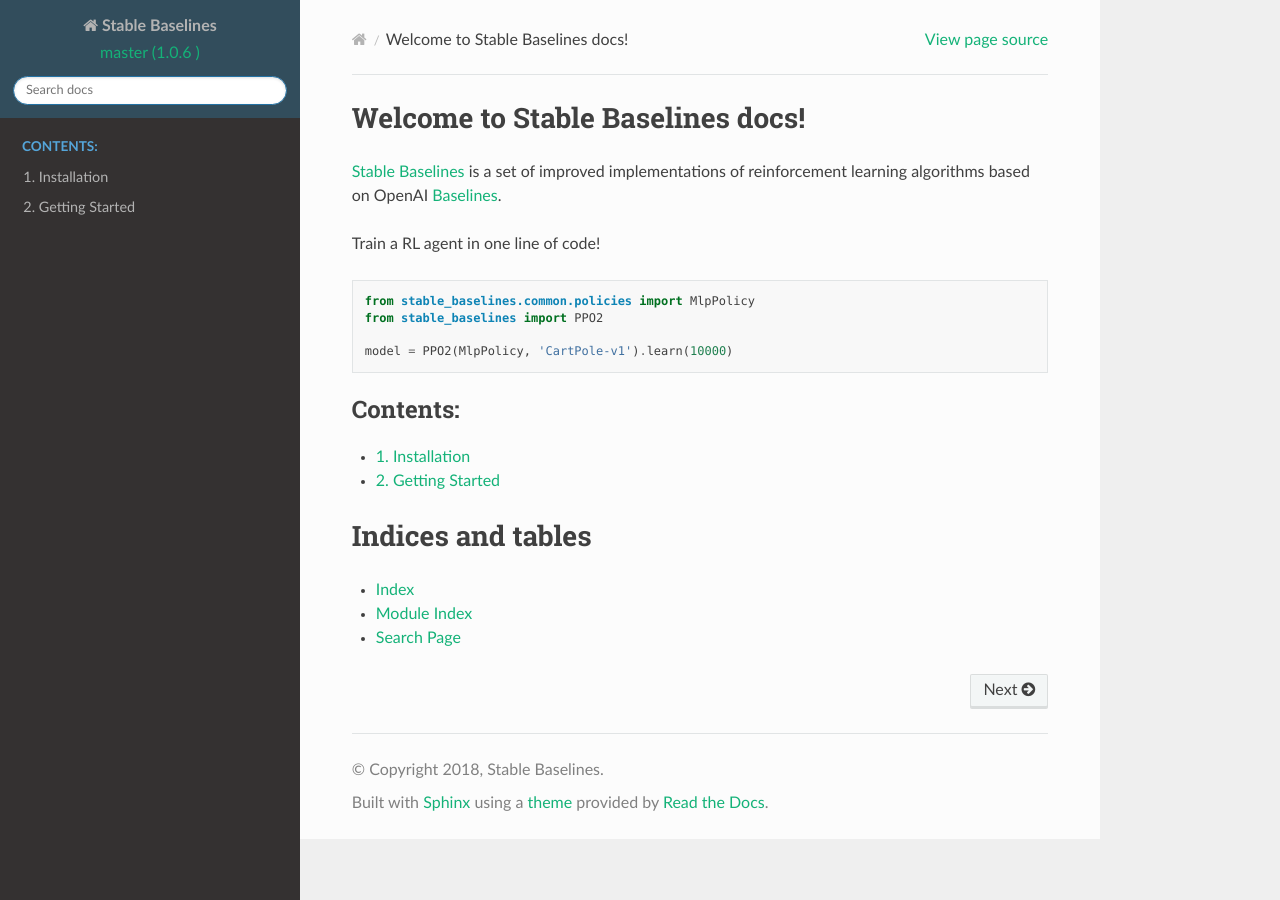
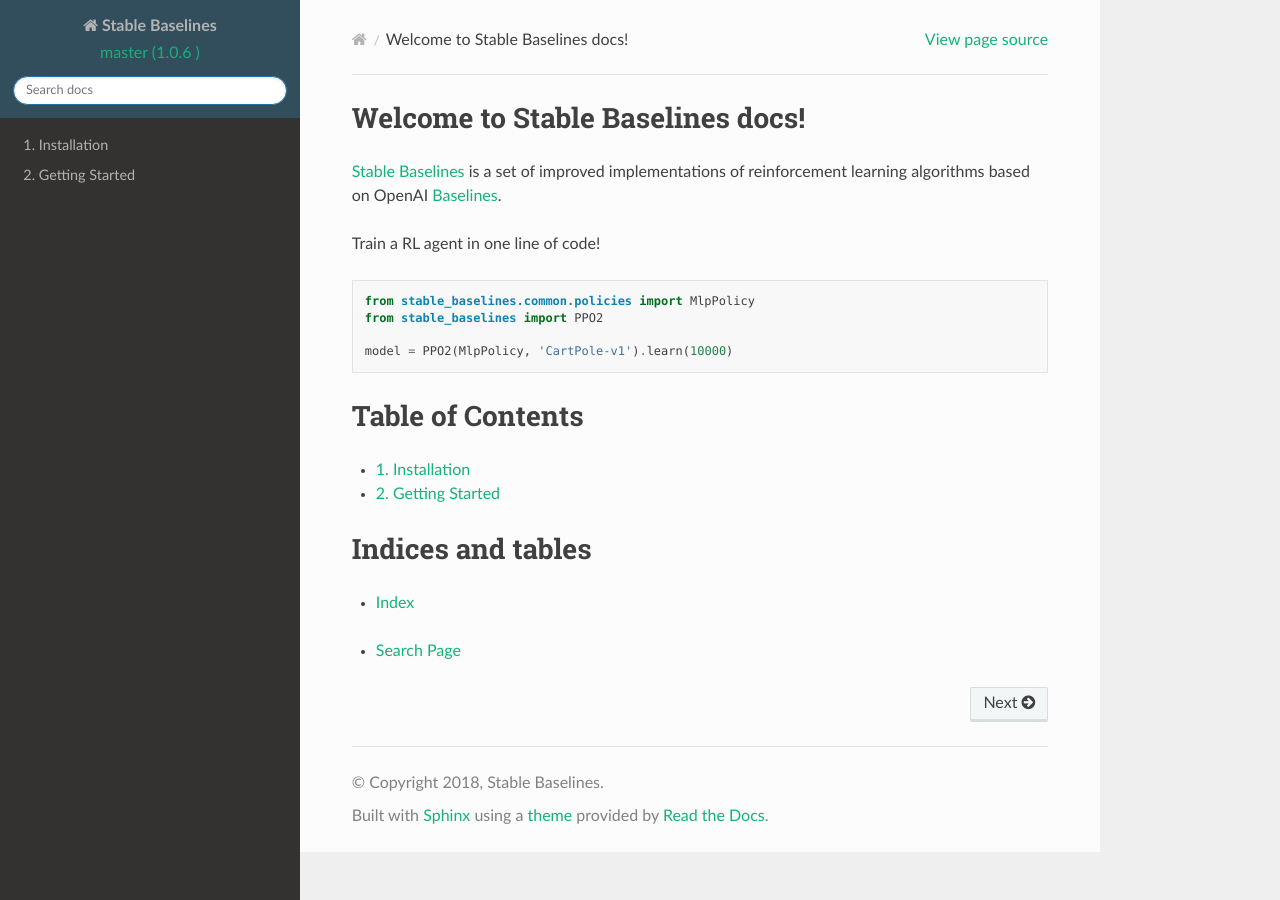
Before and after one commit to openai/baselines, a Sphinx documentation site: the page built from docs/index.rst, in a window 1280 px wide. Built offline with Sphinx 7.4.7 and the Read the Docs theme 2.0.0, drawn with Linux system fonts in a browser that asks for light colours.

Commit message:
Update docs

```diff
--- a/docs/index.rst
+++ b/docs/index.rst
@@ -19,10 +19,11 @@
 
   model = PPO2(MlpPolicy, 'CartPole-v1').learn(10000)
 
+Table of Contents
+=================
 .. toctree::
    :maxdepth: 2
    :numbered:
-   :caption: Contents:
 
    install
    quickstart
@@ -33,5 +34,5 @@
 ==================
 
 * :ref:`genindex`
-* :ref:`modindex`
+.. * :ref:`modindex`
 * :ref:`search`
```
